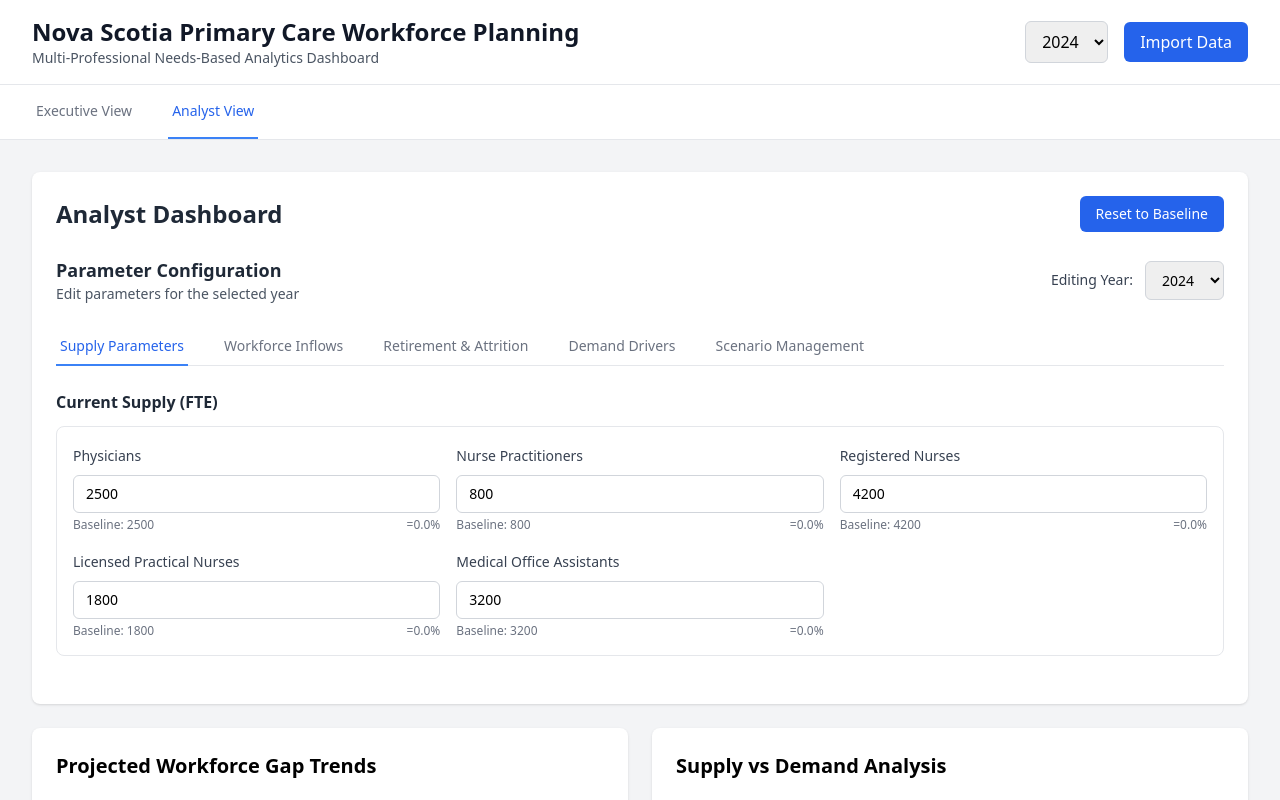
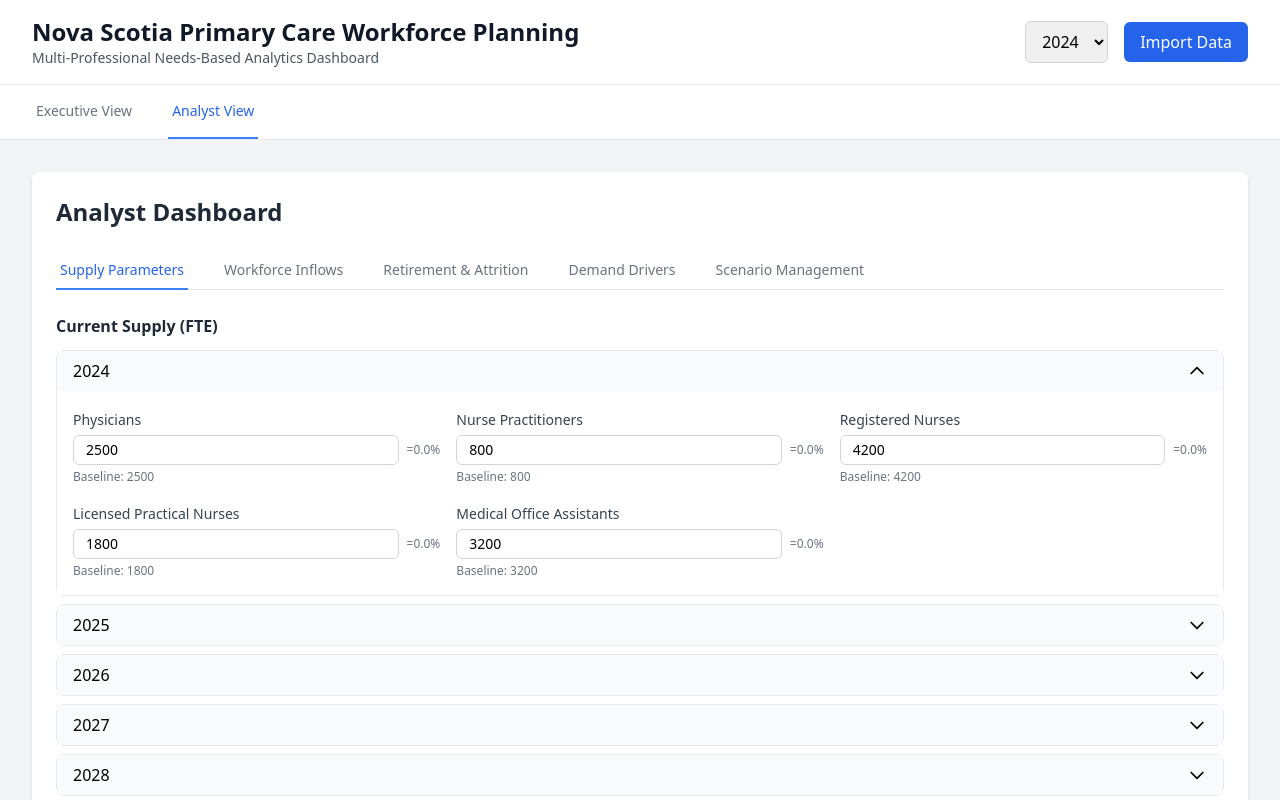
Before and after one commit to joshburslem/COMPASS, a React (Vite) app: page / in a window 1280 px wide. Both pictures are taken after a click on the button "Analyst View". Shown: the top 800 px of the page. Built offline with nearby package versions, Linux system fonts and the light colour scheme.

Commit message:
Restored to '42025c0db9c0946e5ebe98090fd6452316175edd'
Replit-Restored-To: 42025c0db9c0946e5ebe98090fd6452316175edd

```diff
--- a/src/App.jsx
+++ b/src/App.jsx
@@ -11,7 +11,6 @@ function App() {
   const [showDataImport, setShowDataImport] = React.useState(false);
   const [selectedOccupations, setSelectedOccupations] = React.useState(['All']);
   const [activeParameterTab, setActiveParameterTab] = React.useState('supply');
-  const [selectedParameterYear, setSelectedParameterYear] = React.useState(2024);
   const [unsavedChanges, setUnsavedChanges] = React.useState(false);
   const [pendingChanges, setPendingChanges] = React.useState({}); // Track pending parameter changes
 
@@ -251,12 +250,6 @@ function App() {
     setPendingChanges({});
   };
 
-  const resetToBaseline = () => {
-    setEditingParameters(workforceData.baselineParameters);
-    setUnsavedChanges(true);
-    setPendingChanges({});
-  };
-
   const updateParameter = (paramType, year, occupation, value) => {
     const newParams = { ...editingParameters };
     if (!newParams[paramType][year]) {
@@ -417,9 +410,8 @@ function App() {
       <div className="bg-white rounded-lg shadow p-6">
         <div className="flex justify-between items-center mb-6">
           <h2 className="text-2xl font-bold text-gray-800">Analyst Dashboard</h2>
+          {unsavedChanges && (
             <div className="flex items-center space-x-3">
-            {unsavedChanges && (
-              <>
               <span className="text-sm text-orange-600 font-medium">Unsaved changes</span>
               <button
                 onClick={applyParameterChanges}
@@ -433,37 +425,8 @@ function App() {
               >
                 Reset
               </button>
-              </>
+            </div>
           )}
-            <button
-              onClick={resetToBaseline}
-              className="bg-blue-600 text-white px-4 py-2 rounded-md hover:bg-blue-700 text-sm"
-            >
-              Reset to Baseline
-            </button>
-          </div>
-        </div>
-
-        {/* Year Selector */}
-        <div className="mb-6">
-          <div className="flex items-center justify-between">
-            <div>
-              <h3 className="text-lg font-semibold text-gray-800">Parameter Configuration</h3>
-              <p className="text-sm text-gray-600">Edit parameters for the selected year</p>
-            </div>
-            <div className="flex items-center space-x-3">
-              <label className="text-sm font-medium text-gray-700">Editing Year:</label>
-              <select
-                value={selectedParameterYear}
-                onChange={(e) => setSelectedParameterYear(parseInt(e.target.value))}
-                className="border border-gray-300 rounded-md px-3 py-2 text-sm focus:outline-none focus:ring-2 focus:ring-blue-500"
-              >
-                {Array.from({length: 11}, (_, i) => 2024 + i).map(year => (
-                  <option key={year} value={year}>{year}</option>
-                ))}
-              </select>
-            </div>
-          </div>
         </div>
 
         {/* Parameter Tabs */}
@@ -641,80 +604,144 @@ function App() {
   );
 
   const ParameterGridWithBaseline = ({ title, parameterType, parameters, baselineParameters, onUpdate, occupations, isPercentage = false }) => {
+    const years = Object.keys(parameters).sort();
+    const [expandedYears, setExpandedYears] = React.useState(new Set(['2024']));
+
+    const toggleYear = (year) => {
+      const newExpanded = new Set(expandedYears);
+      if (newExpanded.has(year)) {
+        newExpanded.delete(year);
+      } else {
+        newExpanded.add(year);
+      }
+      setExpandedYears(newExpanded);
+    };
+
     return (
       <div>
         <h4 className="font-semibold text-gray-800 mb-3">{title}</h4>
-        <div className="bg-white border rounded-lg p-4">
+        <div className="space-y-2">
+          {years.map(year => (
+            <div key={year} className="border rounded-lg">
+              <button
+                onClick={() => toggleYear(year)}
+                className="w-full px-4 py-2 flex justify-between items-center bg-gray-50 hover:bg-gray-100 transition-colors"
+              >
+                <span className="font-medium">{year}</span>
+                <svg
+                  className={`w-5 h-5 transform transition-transform ${expandedYears.has(year) ? 'rotate-180' : ''}`}
+                  fill="none"
+                  stroke="currentColor"
+                  viewBox="0 0 24 24"
+                >
+                  <path strokeLinecap="round" strokeLinejoin="round" strokeWidth={2} d="M19 9l-7 7-7-7" />
+                </svg>
+              </button>
+
+              {expandedYears.has(year) && (
+                <div className="p-4 bg-white">
                   <div className="grid grid-cols-1 md:grid-cols-2 lg:grid-cols-3 gap-4">
                     {occupations.map(occ => {
-              const baseline = baselineParameters[selectedParameterYear][occ];
-              const current = parameters[selectedParameterYear][occ];
+                      const baseline = baselineParameters[year][occ];
+                      const current = parameters[year][occ];
                       const change = ((current - baseline) / baseline * 100).toFixed(1);
 
                       return (
-                <div key={occ} className="space-y-2">
+                        <div key={occ} className="space-y-1">
                           <label className="text-sm font-medium text-gray-700">{occ}</label>
-                  <div className="space-y-1">
+                          <div className="flex items-center space-x-2">
                             <input
                               type="number"
                               step={isPercentage ? "0.01" : "1"}
                               value={current}
-                      onChange={(e) => onUpdate(parameterType, selectedParameterYear, occ, e.target.value)}
-                      className="w-full border border-gray-300 rounded-md px-3 py-2 text-sm focus:outline-none focus:ring-2 focus:ring-blue-500"
+                              onChange={(e) => onUpdate(parameterType, year, occ, e.target.value)}
+                              className="flex-1 border border-gray-300 rounded-md px-3 py-1 text-sm focus:outline-none focus:ring-2 focus:ring-blue-500"
                             />
-                    <div className="flex justify-between items-center text-xs">
-                      <span className="text-gray-500">
-                        Baseline: {isPercentage ? `${(baseline * 100).toFixed(1)}%` : baseline}
-                      </span>
-                      <span className={`font-medium ${Math.abs(change) < 0.01 ? 'text-gray-500' : change > 0 ? 'text-green-600' : 'text-red-600'}`}>
+                            <span className={`text-xs ${Math.abs(change) < 0.01 ? 'text-gray-500' : change > 0 ? 'text-green-600' : 'text-red-600'}`}>
                               {Math.abs(change) < 0.01 ? '=' : change > 0 ? '+' : ''}{change}%
                             </span>
                           </div>
-                  </div>
+                          <p className="text-xs text-gray-500">
+                            Baseline: {isPercentage ? `${(baseline * 100).toFixed(1)}%` : baseline}
+                          </p>
                         </div>
                       );
                     })}
                   </div>
+                </div>
+              )}
+            </div>
+          ))}
         </div>
       </div>
     );
   };
 
   const DemandParameterGrid = ({ title, parameterType, parameters, baselineParameters, onUpdate, categories }) => {
+    const years = Object.keys(parameters).sort();
+    const [expandedYears, setExpandedYears] = React.useState(new Set(['2024']));
+
+    const toggleYear = (year) => {
+      const newExpanded = new Set(expandedYears);
+      if (newExpanded.has(year)) {
+        newExpanded.delete(year);
+      } else {
+        newExpanded.add(year);
+      }
+      setExpandedYears(newExpanded);
+    };
+
     return (
       <div>
         <h4 className="font-semibold text-gray-800 mb-3">{title}</h4>
-        <div className="bg-white border rounded-lg p-4">
+        <div className="space-y-2">
+          {years.map(year => (
+            <div key={year} className="border rounded-lg">
+              <button
+                onClick={() => toggleYear(year)}
+                className="w-full px-4 py-2 flex justify-between items-center bg-gray-50 hover:bg-gray-100 transition-colors"
+              >
+                <span className="font-medium">{year}</span>
+                <svg
+                  className={`w-5 h-5 transform transition-transform ${expandedYears.has(year) ? 'rotate-180' : ''}`}
+                  fill="none"
+                  stroke="currentColor"
+                  viewBox="0 0 24 24"
+                >
+                  <path strokeLinecap="round" strokeLinejoin="round" strokeWidth={2} d="M19 9l-7 7-7-7" />
+                </svg>
+              </button>
+
+              {expandedYears.has(year) && (
+                <div className="p-4 bg-white">
                   <div className="grid grid-cols-1 md:grid-cols-2 gap-4">
                     {categories.map(cat => {
-              const baseline = baselineParameters[selectedParameterYear][cat];
-              const current = parameters[selectedParameterYear][cat];
-              const change = ((current - baseline) / baseline * 100).toFixed(1);
+                      const baseline = baselineParameters[year][cat];
+                      const current = parameters[year][cat];
 
                       return (
-                <div key={cat} className="space-y-2">
+                        <div key={cat} className="space-y-1">
                           <label className="text-sm font-medium text-gray-700">{cat}</label>
-                  <div className="space-y-1">
+                          <div className="flex items-center space-x-2">
                             <input
                               type="number"
                               step="0.001"
                               value={current}
-                      onChange={(e) => updateParameter(parameterType, selectedParameterYear, cat, e.target.value)}
-                      className="w-full border border-gray-300 rounded-md px-3 py-2 text-sm focus:outline-none focus:ring-2 focus:ring-blue-500"
+                              onChange={(e) => updateParameter(parameterType, year, cat, e.target.value)}
+                              className="flex-1 border border-gray-300 rounded-md px-3 py-1 text-sm focus:outline-none focus:ring-2 focus:ring-blue-500"
                             />
-                    <div className="flex justify-between items-center text-xs">
-                      <span className="text-gray-500">
+                          </div>
+                          <p className="text-xs text-gray-500">
                             Baseline: {(baseline * 100).toFixed(1)}%
-                      </span>
-                      <span className={`font-medium ${Math.abs(change) < 0.01 ? 'text-gray-500' : change > 0 ? 'text-green-600' : 'text-red-600'}`}>
-                        {Math.abs(change) < 0.01 ? '=' : change > 0 ? '+' : ''}{change}%
-                      </span>
-                    </div>
-                  </div>
+                          </p>
                         </div>
                       );
                     })}
                   </div>
+                </div>
+              )}
+            </div>
+          ))}
         </div>
       </div>
     );
```
Lines whose indentation alone changed are shown as unchanged.
